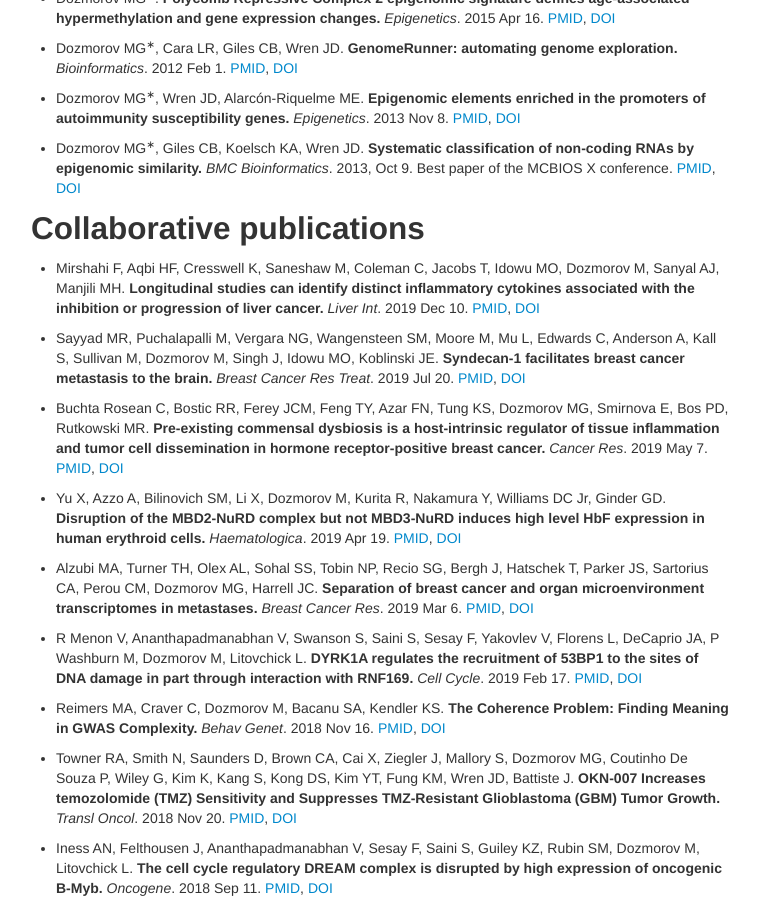
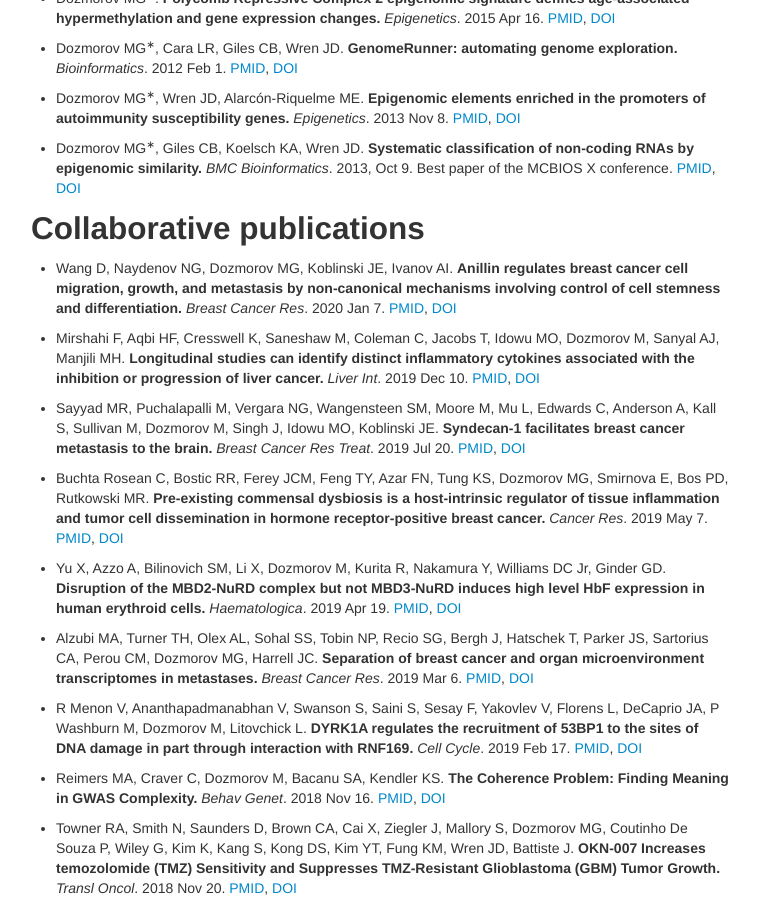
Before and after one commit to dozmorovlab/dozmorovlab.github.io, a Jekyll site: the page built from 02-pubs.md, in a window 1280 px wide and 900 px high, scrolled down 1144 px. Shown: the whole window, without its empty margins (259-1018 px from the left). Built offline with Jekyll 4.4.1, drawn with Linux system fonts in a browser that asks for light colours; comment, search, counter and statistics services are not loaded.

Commit message:
Add Andrei Ivanov's paper on Anillin in breast cancer

```diff
--- a/02-pubs.md
+++ b/02-pubs.md
@@ -55,6 +55,8 @@ permalink: "publications.html"
 - Dozmorov MG<sup>&lowast;</sup>, Giles CB, Koelsch KA, Wren JD. **Systematic classification of non-coding RNAs by epigenomic similarity.** _BMC Bioinformatics_. 2013, Oct 9. Best paper of the MCBIOS X conference. [PMID](http://www.ncbi.nlm.nih.gov/pubmed/24267974), [DOI](https://doi.org/10.1186/1471-2105-14-S14-S2) <span data-badge-type="4" data-doi="10.1186/1471-2105-14-S14-S2" data-hide-no-mentions="true" class="altmetric-embed"> </span>
 
 ## Collaborative publications
+
+- Wang D, Naydenov NG, Dozmorov MG, Koblinski JE, Ivanov AI. **Anillin regulates breast cancer cell migration, growth, and metastasis by non-canonical mechanisms involving control of cell stemness and differentiation.** _Breast Cancer Res_. 2020 Jan 7. [PMID](http://www.ncbi.nlm.nih.gov/pubmed/31910867), [DOI](https://doi.org/10.1186/s13058-019-1241-x) <span data-badge-type="4" data-doi="10.1186/s13058-019-1241-x" data-hide-no-mentions="true" class="altmetric-embed"> </span>
 
 - Mirshahi F, Aqbi HF, Cresswell K, Saneshaw M, Coleman C, Jacobs T, Idowu MO, Dozmorov M, Sanyal AJ, Manjili MH. **Longitudinal studies can identify distinct inflammatory cytokines associated with the inhibition or progression of liver cancer.** _Liver Int_. 2019 Dec 10. [PMID](http://www.ncbi.nlm.nih.gov/pubmed/31821689), [DOI](https://doi.org/10.1111/liv.14323) <span data-badge-type="4" data-doi="10.1111/liv.14323" data-hide-no-mentions="true" class="altmetric-embed"> </span>
 
```
